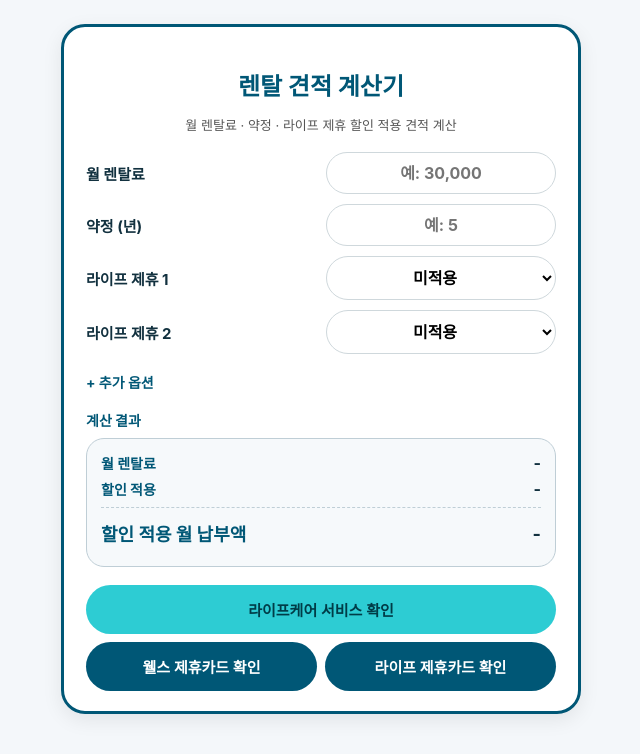
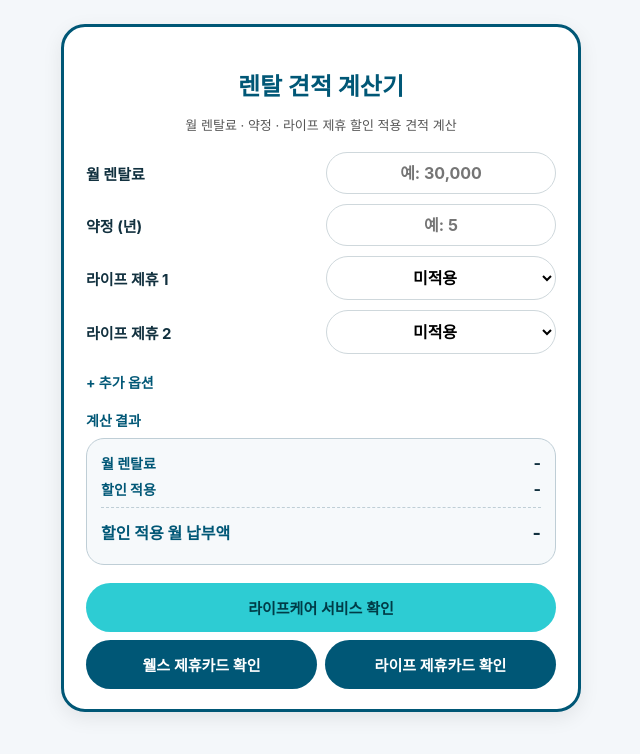
Before and after one commit to kyowon-wells-37206/wells-life-calc, a plain HTML site: page index.html in a window 1280 px wide. Shown: the whole page, without its empty margins (319-959 px from the left). Drawn offline with Linux system fonts and the light colour scheme.

Commit message:
Update index.html

```diff
--- a/index.html
+++ b/index.html
@@ -124,9 +124,9 @@
       font-size: 14px;
     }
 
-    /* 할인 적용 월 납부액 라벨만 18px */
+    /* 할인 적용 월 납부액 라벨만 16px */
     .strong-label {
-      font-size: 18px !important;
+      font-size: 16px !important;
     }
 
     .result-value {
```
